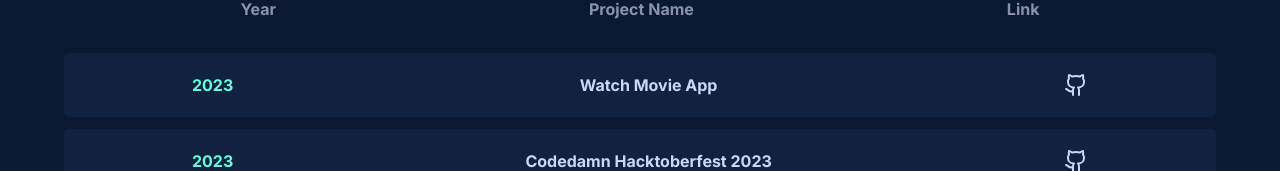
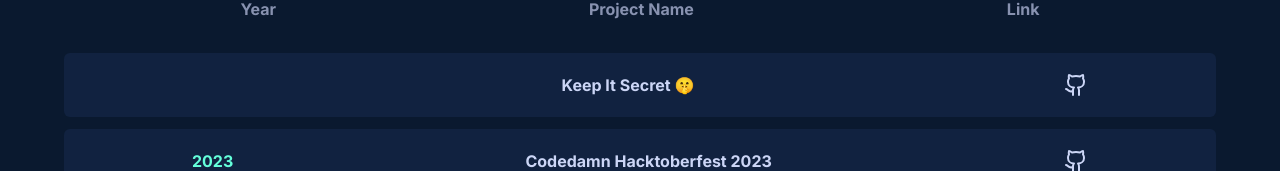
Before and after one commit to 0mkarBhosale07/portfolio, a Next.js app: page /projects in a window 1280 px wide. Shown: the part 175-346 px from the top of the page. Built offline with nearby package versions, Linux system fonts and the light colour scheme.

Commit message:
Update projects.js

```diff
--- a/src/data/projects.js
+++ b/src/data/projects.js
@@ -1,12 +1,11 @@
 export const ProjectData = [{
-    title: "Watch Movie App",
-    para: "Watch Movie Web Application created using NextJs 14 and TheMovieDB API.",
-    img: "https://media.discordapp.net/attachments/1066265844167999488/1170719342023950376/Home-screen.jpg?ex=655a105a&is=65479b5a&hm=f3c64adf7ac67b9cb4e9d6c55477a8bd0bbb54895ff36b6d65380f61fd5f28dc&=&width=1231&height=876",
-    tech:["NextJs", "TheMovieDB API"],
-    link: "https://watch-app-three.vercel.app/",
-    github:"https://www.github.com/",
-    year:"2023"
-  },
+        title: "Keep It Secret 🤫",
+     para: "A secret message sharing platform with message encryption and decryption option!",
+     img: "/",
+     tech:["NextJs 14", "Tailwind CSS","Crypto-JS"],
+     link: "https://keep-it-secret.vercel.app/",
+     github:"https://github.com/0mkarBhosale07/keep-it-secret",
+   },
   {
     title: "Codedamn Hacktoberfest 2023",
     para: "Solving all 30Days coding challange by codedamn. Track my progress and code by below link",
```
